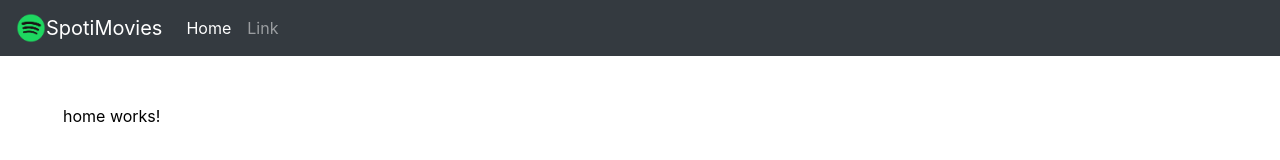
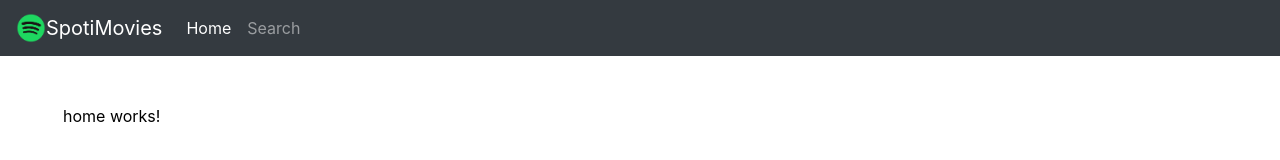
Before and after one commit to NPGonzalez/movies, an Angular app: page /#/home in a window 1280 px wide. Shown: the top 160 px of the page. Built offline with nearby package versions, Linux system fonts and the light colour scheme.

Commit message:
Se configuran rutas en navbar

```diff
--- a/src/app/components/shared/navbar/navbar.component.html
+++ b/src/app/components/shared/navbar/navbar.component.html
@@ -8,11 +8,11 @@
 
     <div class="collapse navbar-collapse" id="navbarSupportedContent">
         <ul class="navbar-nav mr-auto">
-            <li class="nav-item active">
-                <a class="nav-link" href="#">Home</a>
+            <li class="nav-item" routerLinkActive='active'>
+                <a class="nav-link" routerLink='home'>Home</a>
             </li>
-            <li class="nav-item">
-                <a class="nav-link" href="#">Link</a>
+            <li class="nav-item" routerLinkActive>
+                <a class="nav-link" routerLink='search'>Search</a>
             </li>
         </ul>
     </div>
```
